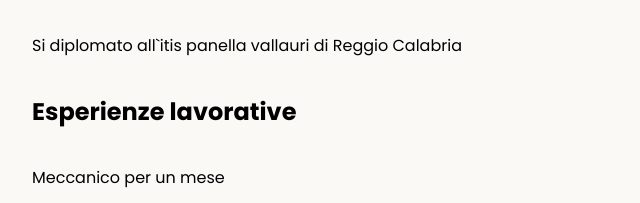
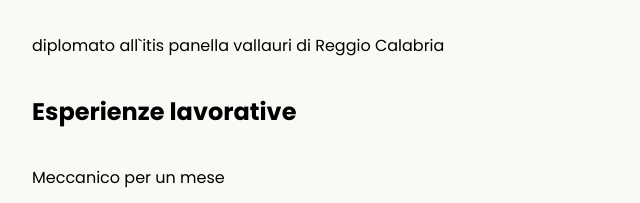
Before and after one commit to Serd07/html-portfolio, a plain HTML site: page index.html in a window 1280 px wide. Shown: the part 485-688 px from the top of the page, 18-658 px from the left. Drawn offline with Linux system fonts and the light colour scheme.

Commit message:
Update index.html

```diff
--- a/index.html
+++ b/index.html
@@ -17,7 +17,7 @@
         <p>studente itis con grande dedizione ad imparare l`informatica mentre deve fare gli esami di stato</p>
         <hr>
         <h2>Education</h2>
-        <p>Si diplomato all`itis panella vallauri di Reggio Calabria</p>
+        <p> diplomato all`itis panella vallauri di Reggio Calabria</p>
         <h2>Esperienze lavorative</h2>
         <p>Meccanico per un mese</p>
         <hr>
```
